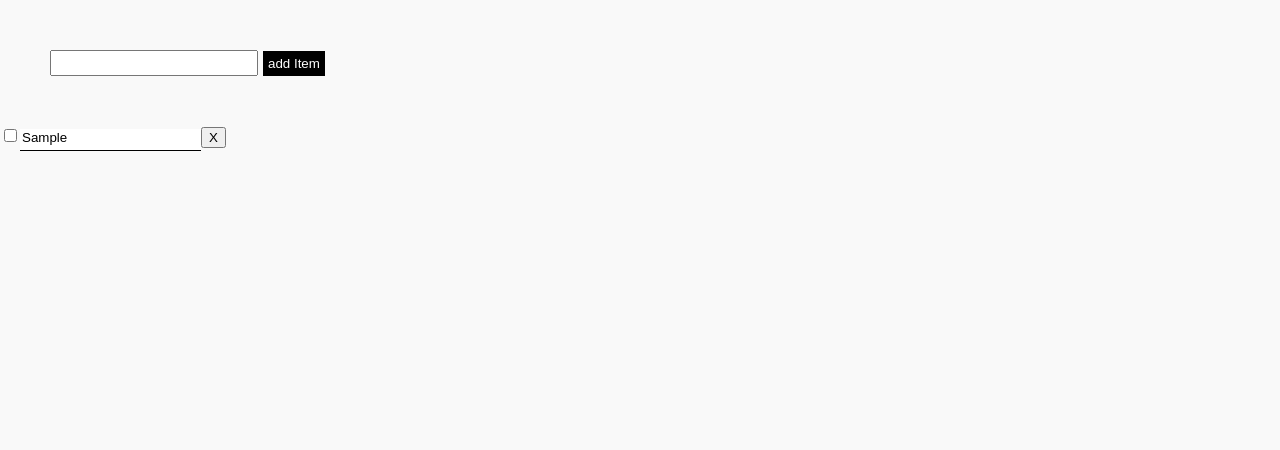
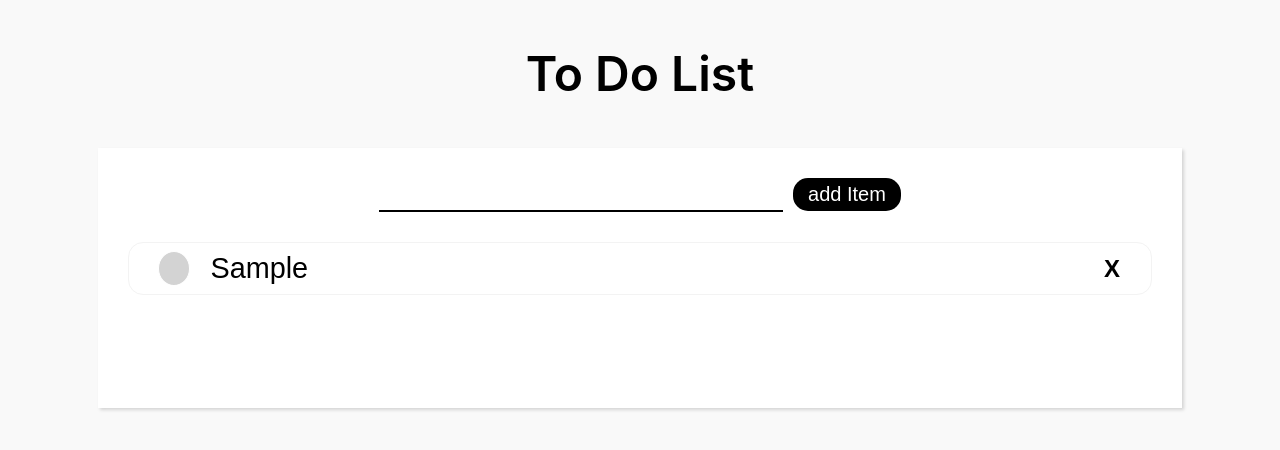
Before and after one commit to alissa1228/recoil_practice, a React (Create React App) app: page / in a window 1280 px wide. Both pictures are taken after typing "Sample" into the empty fields and a click on the button "add Item". Shown: the top 450 px of the page. Built offline with nearby package versions, Linux system fonts and the light colour scheme.

Commit message:
#1 css 추가

```diff
--- a/public/index.html
+++ b/public/index.html
@@ -24,6 +24,8 @@
       work correctly both with client-side routing and a non-root public URL.
       Learn how to configure a non-root public URL by running `npm run build`.
     -->
+      <link rel="stylesheet" href="https://cdnjs.cloudflare.com/ajax/libs/meyer-reset/2.0/reset.min.css">
+
     <title>React App</title>
   </head>
   <body>
--- a/src/page/TodoCreate.js
+++ b/src/page/TodoCreate.js
@@ -2,7 +2,6 @@ import React, { useState } from "react";
 import { useSetRecoilState } from "recoil";
 import { TodoListState } from "../Recoil";
 import styled from "styled-components";
-
 
 //아이디 만들기
 let id = 0;
@@ -11,11 +10,9 @@ import styled from "styled-components";
   return id++;
 };
 
-
 const TodoCreate = () => {
   //새로운 todo 아이템을 생성하기 위해 todoListState 내용을 업데이트하는 setter 함수에 접근.
   const setTodoList = useSetRecoilState(TodoListState);
-
 
   const [inputValue, setInput] = useState("");
 
@@ -45,23 +42,32 @@ const TodoCreate = () => {
   );
 };
 
-
 export default TodoCreate;
 
 const Box = styled.div`
-  padding: 50px;
-
   > input {
-    height: 20px;
-    width: 200px;
+    height: 25px;
+    width: 400px;
+    border: 0;
+    outline: 0;
+    border-bottom: 2px solid #000;
+    margin-right: 5px;
   }
 `;
 
 const Add = styled.button`
   margin-left: 5px;
-  background: #000;
+  background-color: #000;
   color: #fff;
   border: 0;
   outline: 0;
-  padding: 5px;
+  border-radius: 15px;
+  padding: 5px 15px;
+  font-size: 20px;
+  cursor: pointer;
+  transition: all 300ms ease;
+
+  &:hover {
+      background-color : #00AFA5;
+  }
 `;
--- a/src/page/TodoItem.js
+++ b/src/page/TodoItem.js
@@ -14,19 +14,16 @@ const TodoList = ({ item }) => {
   };
 
   const removeItemAtIndex = (arr, index) => {
-      console.log(...arr.slice(0, index));
-      console.log(...arr.slice(index + 1));
-
     return [...arr.slice(0, index), ...arr.slice(index + 1)];
-  }
+  };
 
   const toggleItemCompletion = () => {
     const newList = replaceItemAtIndex(todoList, index, {
       ...item,
-        isComplete: !item.isComplete
+      isComplete: !item.isComplete,
     });
     setTodoList(newList);
-  }
+  };
 
   const EditText = (e) => {
     const newList = replaceItemAtIndex(todoList, index, {
@@ -39,10 +36,11 @@ const TodoList = ({ item }) => {
   const DeleteItem = () => {
     const newList = removeItemAtIndex(todoList, index);
     setTodoList(newList);
-  }
+  };
 
   return (
     <Box>
+      <MemoBox>
         <div>
           <input
             type='checkbox'
@@ -50,19 +48,71 @@ const TodoList = ({ item }) => {
             onChange={toggleItemCompletion}
           />
           <Editable type='text' value={item.text} onChange={EditText} />
-        <button onClick={DeleteItem}>X</button>
         </div>
+        <Delete onClick={DeleteItem}>X</Delete>
+      </MemoBox>
     </Box>
   );
 };
 
 export default TodoList;
 
-const Box = styled.div``;
+const Box = styled.div`
+  width: 100%;
+  text-align: center;
+  margin-top: 30px;
+`;
+
+const MemoBox = styled.div`
+  border: 1px solid #f3f3f3;
+  border-radius: 15px;
+  padding: 5px 25px;
+  display: flex;
+  justify-content: space-between;
+
+  > div {
+    display: flex;
+    align-items: center;
+    width: 100%;
+
+    > input[type="checkbox"] {
+      cursor: pointer;
+      -webkit-appearance: none;
+      -moz-appearance: none;
+      appearance: none;
+      outline: 0;
+      background: lightgray;
+      height: 35px;
+      width: 35px;
+      border: 1px solid white;
+      border-radius: 50%;
+      position: relative;
+    }
+
+    > input[type="checkbox"]:checked {
+      background: #00c9a5;
+    }
+  }
+`;
 
 const Editable = styled.input`
   border: 0;
   outline: 0;
-  border-bottom: 1px solid #000;
-  padding-bottom: 5px;
+  font-size: 1.8rem;
+  margin: 0 15px;
+  width: 100%;
 `;
+
+const Delete = styled.button`
+  background: transparent;
+  border: 0;
+  outline: 0;
+  font-size: 1.5rem;
+  font-weight: 600;
+  transition: all 300ms ease;
+  cursor: pointer;
+
+  &:hover {
+      color :#C493FF;
+  }
+`;
--- a/src/page/TodoList.js
+++ b/src/page/TodoList.js
@@ -12,10 +12,13 @@ const TodoList = () => {
 
     return(
         <Box>
-            <TodoCreate/>
-            {TodoListValue.map((todoitem)=>(
-                <TodoItem key={todoitem.id} item={todoitem}/>
-            ))}
+            <Title>To Do List</Title>
+            <div>
+                <TodoCreate/>
+                {TodoListValue.map((todoitem)=>(
+                    <TodoItem key={todoitem.id} item={todoitem}/>
+                ))}
+            </div>
         </Box>
     )
 }
@@ -26,7 +29,28 @@ const Box = styled.div`
     width: 100%;
     height: 100vh;
     background-color : #f9f9f9;
+    display: flex;
+    flex-direction: column;
+    align-items: center;
 
+    > div {
+        display: flex;
+        flex-direction: column;
+        align-items: center;
+        min-height: 200px;
 
+        background-color : #fff;
+        width: 100%;
+        max-width: 1024px;
+        //border: 1px solid #000;
+        padding: 30px;
+        box-shadow: rgba(0, 0, 0, 0.15) 2.4px 2.4px 3.2px;
+    }
+`
 
+const Title = styled.h2`
+    text-align: center;
+    padding: 50px;
+    font-size : 3rem;
+    font-weight: 600;
 `
```
Lines whose indentation alone changed are shown as unchanged.
